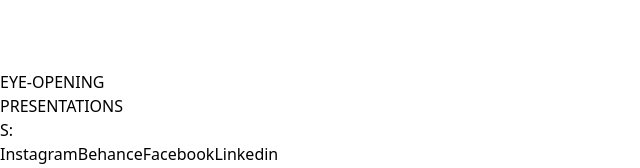
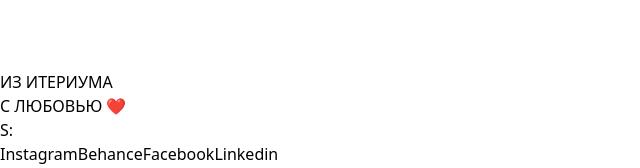
Before and after one commit to myschproj/OCHI, a React (Vite) app: page / in a window 1280 px wide. Shown: the part 323-491 px from the top of the page, without its empty margins (0-640 px from the left). Built offline with nearby package versions, Linux system fonts and the light colour scheme; a web font is replaced by a local one.

Commit message:
Update Footer.jsx

```diff
--- a/src/components/Footer.jsx
+++ b/src/components/Footer.jsx
@@ -5,10 +5,10 @@
     <div data-scroll data-scroll-section data-scroll-speed=".2" className=' w-full h-screen px-10'>
       <div className='flex mt-4'>
         <div className='w-1/2 text-[6vw] font-semibold'>
-          <h2>EYE-OPENING</h2>
+          <h2>ИЗ ИТЕРИУМА</h2>
         </div>
         <div className='w-1/2 '>
-          <h2 className='text-[6vw] font-semibold'>PRESENTATIONS</h2>
+          <h2 className='text-[6vw] font-semibold'>С ЛЮБОВЬЮ ❤️</h2>
           <div className='flex gap-10 py-5'>
             <div className='w-1/2 font-thin text-[1.2vw]'>
               <div className='flex flex-col pt-5'>
```
